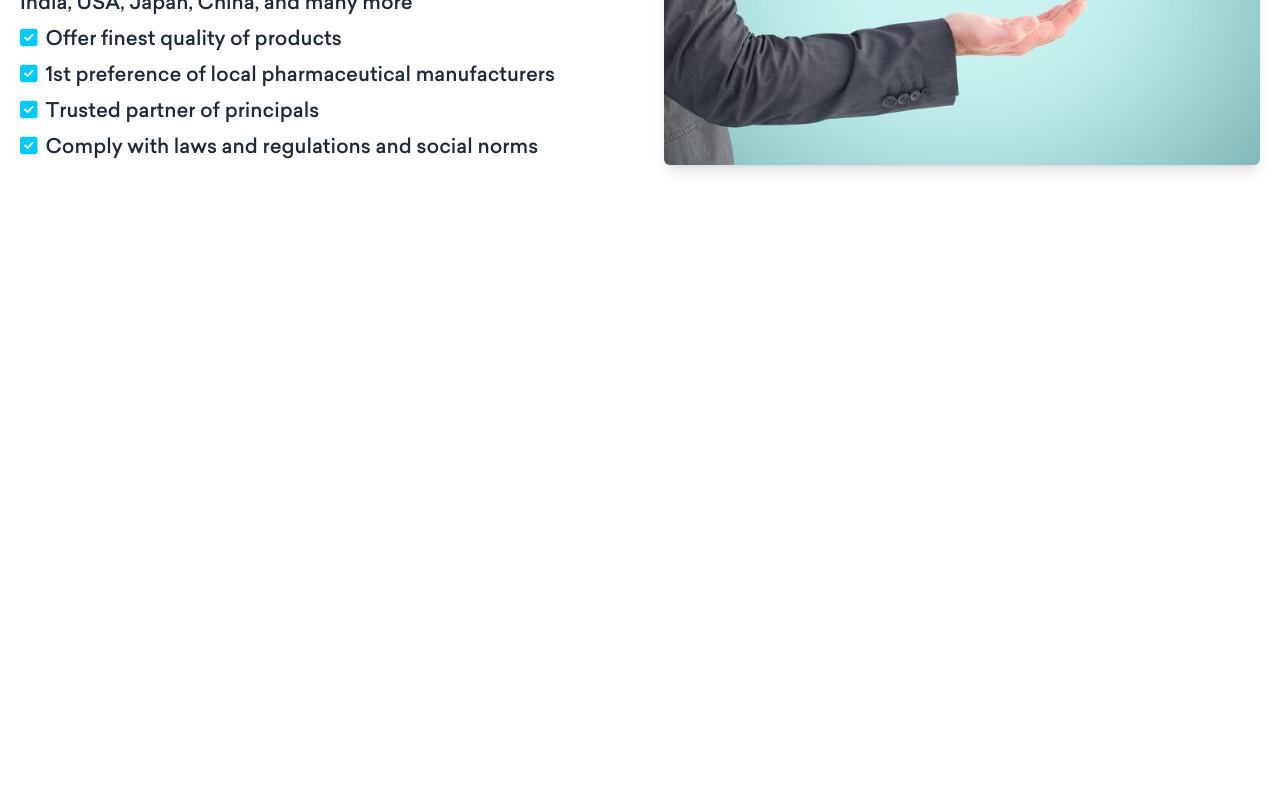
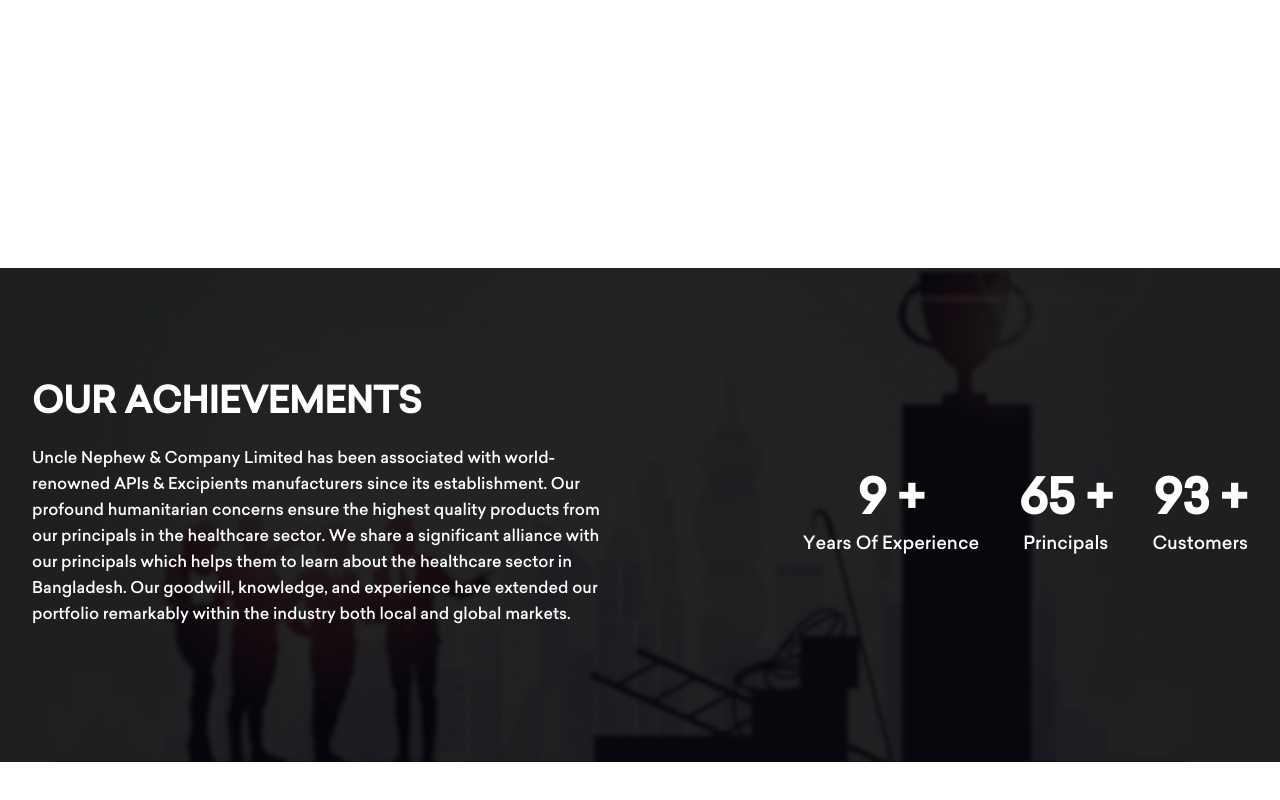
Before and after one commit to antorntech/mjrawfusion, a React (Vite) app: page / in a window 1280 px wide. Shown: the part 1460-2260 px from the top of the page. Built offline with nearby package versions, Linux system fonts and the light colour scheme.

Commit message:
add some change on ourachievements

```diff
--- a/package.json
+++ b/package.json
@@ -14,6 +14,7 @@
     "animate.css": "^4.1.1",
     "aos": "^3.0.0-beta.6",
     "react": "^18.3.1",
+    "react-countup": "^6.5.3",
     "react-datepicker": "^7.3.0",
     "react-dom": "^18.3.1",
     "react-router-dom": "^6.26.2",
--- /dev/null
+++ b/src/components/home/OurAchievements.jsx
@@ -0,0 +1,79 @@
+import React from "react";
+import CountUp from "react-countup";
+
+const OurAchievements = () => {
+  return (
+    <section
+      className="relative bg-cover bg-fixed bg-center bg-no-repeat"
+      style={{ backgroundImage: `url('/images/our-achievements.jpg')` }}
+    >
+      <div className="bg-black bg-opacity-60">
+        <div className="max-w-screen-xl mx-auto py-16 md:py-28 px-4 lg:px-8">
+          <div className="grid md:grid-cols-2 gap-8">
+            {/* Left Section - Text */}
+            <div className="text-white">
+              <h2 className="text-4xl font-bold mb-6 uppercase">
+                Our Achievements
+              </h2>
+              <p className="mb-6 leading-relaxed">
+                Uncle Nephew & Company Limited has been associated with
+                world-renowned APIs & Excipients manufacturers since its
+                establishment. Our profound humanitarian concerns ensure the
+                highest quality products from our principals in the healthcare
+                sector. We share a significant alliance with our principals
+                which helps them to learn about the healthcare sector in
+                Bangladesh. Our goodwill, knowledge, and experience have
+                extended our portfolio remarkably within the industry both local
+                and global markets.
+              </p>
+            </div>
+
+            {/* Right Section - Statistics */}
+            <div className="flex justify-center md:justify-end items-center space-x-10">
+              {/* Statistic 1 */}
+              <div className="text-white text-center">
+                <CountUp
+                  className="text-5xl font-bold"
+                  start={0}
+                  end={10}
+                  duration={5}
+                  suffix=" +"
+                  delay={3}
+                />
+                <p className="mt-2 text-lg">Years Of Experience</p>
+              </div>
+
+              {/* Statistic 2 */}
+              <div className="text-white text-center">
+                <CountUp
+                  className="text-5xl font-bold"
+                  start={0}
+                  end={70}
+                  duration={5}
+                  suffix=" +"
+                  delay={3}
+                />
+                <p className="mt-2 text-lg">Principals</p>
+              </div>
+
+              {/* Statistic 3 */}
+              <div className="text-white text-center">
+                <CountUp
+                  className="text-5xl font-bold"
+                  start={0}
+                  end={100}
+                  duration={5}
+                  suffix=" +"
+                  delay={3}
+                />
+                <p className="mt-2 text-lg">Customers</p>
+              </div>
+            </div>
+          </div>
+        </div>
+      </div>
+    </section>
+  );
+};
+
+export default OurAchievements;
--- a/src/components/home/WelcomeText.jsx
+++ b/src/components/home/WelcomeText.jsx
@@ -2,7 +2,12 @@ import React from "react";
 
 const WelcomeText = () => {
   return (
-    <div className="px-5 py-[20px] md:py-[80px] lg:py-[100px]">
+    <div
+      className="px-5 py-[20px] md:py-[80px] lg:py-[100px]"
+      data-aos="fade-up"
+      data-aos-delay="100"
+      data-aos-duration="1000"
+    >
       <div className="max-w-screen-xl mx-auto">
         <img
           src="/images/welcome-text.png"
--- a/src/components/home/WhyChooseUs.jsx
+++ b/src/components/home/WhyChooseUs.jsx
@@ -2,7 +2,12 @@ import React from "react";
 
 const WhyChooseUs = () => {
   return (
-    <div className="px-5 pb-[20px] md:pb-[80px] lg:pb-[100px]">
+    <div
+      className="px-5 pb-[20px] md:pb-[80px] lg:pb-[100px]"
+      data-aos="fade-up"
+      data-aos-delay="100"
+      data-aos-duration="1000"
+    >
       <div className="max-w-screen-xl mx-auto">
         <div className="grid grid-cols-1 md:grid-cols-2 items-center gap-12">
           <div className="col-span-1">
--- a/src/pages/Home.jsx
+++ b/src/pages/Home.jsx
@@ -10,6 +10,7 @@ import HomeDivisions from "../components/home/HomeDivisions";
 import AnimatedSlider from "../animated-slider/AnimatedSlider";
 import WelcomeText from "../components/home/WelcomeText";
 import WhyChooseUs from "../components/home/WhyChooseUs";
+import OurAchievements from "../components/home/OurAchievements";
 
 const Home = () => {
   return (
@@ -17,6 +18,7 @@ const Home = () => {
       <AnimatedSlider />
       <WelcomeText />
       <WhyChooseUs />
+      <OurAchievements />
       <HomeAbout />
       <HomeServices />
       <DiscoverMore />
```
Also changed, not shown: public/images/our-achievements.jpg (added), 1 other file (tests, documents, lock files or other folders).
